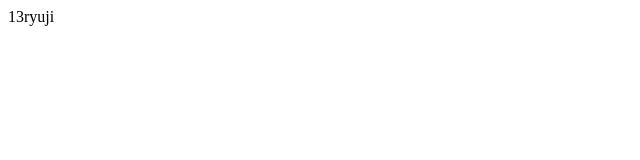
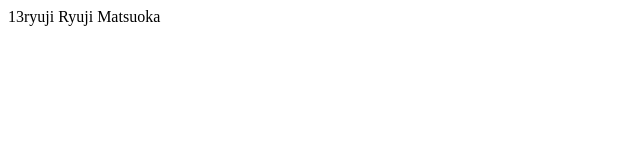
Before and after one commit to 13ryuji/13ryuji.github.io, a plain HTML site: page index.html in a window 1280 px wide. Shown: the whole page, without its empty margins (0-640 px from the left). Drawn offline with Linux system fonts and the light colour scheme.

Commit message:
add 1line

```diff
--- a/index.html
+++ b/index.html
@@ -4,5 +4,6 @@
 
 	<body>
 		13ryuji
+		Ryuji Matsuoka
 	</body>
 </html>
```
